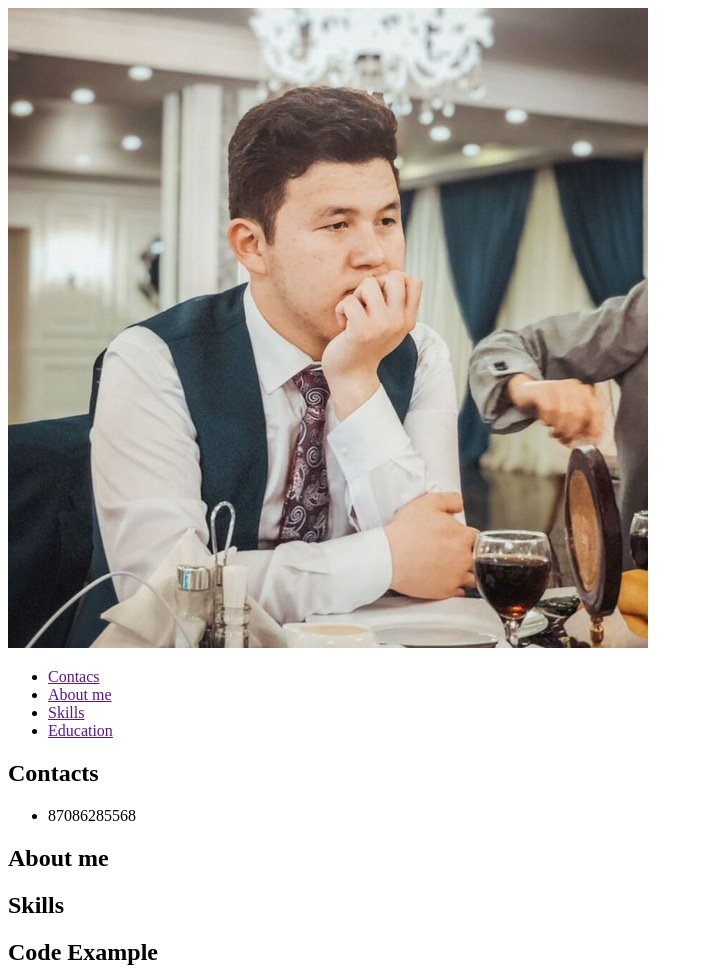
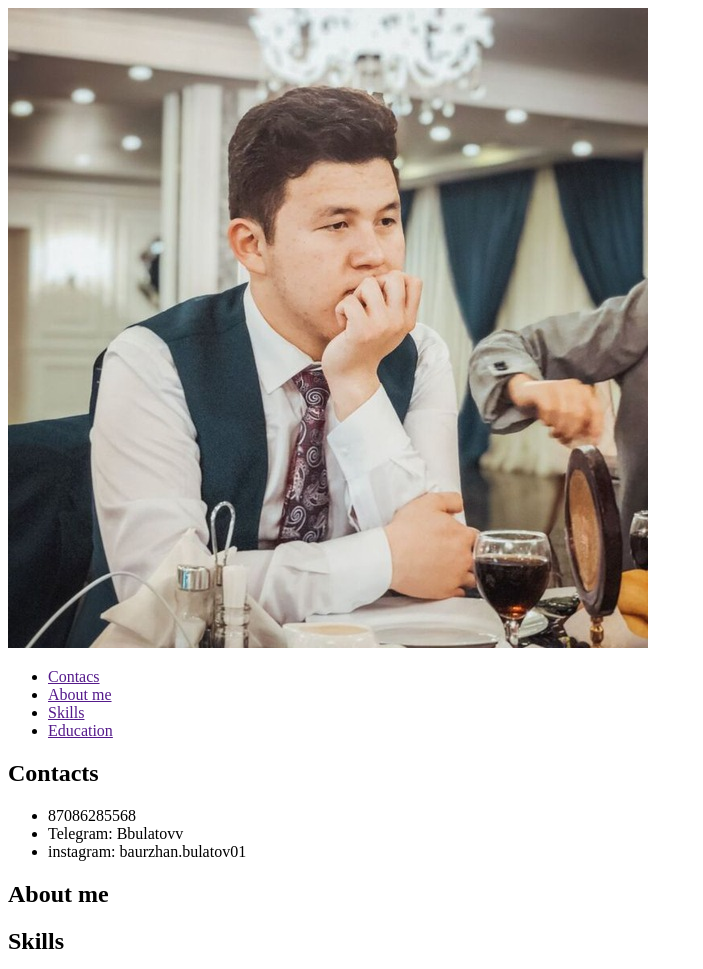
Before and after one commit to Bbulatovv/rsschool-cv, a plain HTML site: page index.html in a window 1280 px wide. Shown: the top 969 px of the page, without its empty margins (0-703 px from the left). Drawn offline with Linux system fonts and the light colour scheme.

Commit message:
feat: update html and css

```diff
--- a/index.html
+++ b/index.html
@@ -25,6 +25,8 @@
         </h2>
         <ul>
             <li>87086285568</li>
+            <li>Telegram: Bbulatovv</li>
+            <li>instagram: baurzhan.bulatov01</li>
         </ul>
     </section>
 
```
